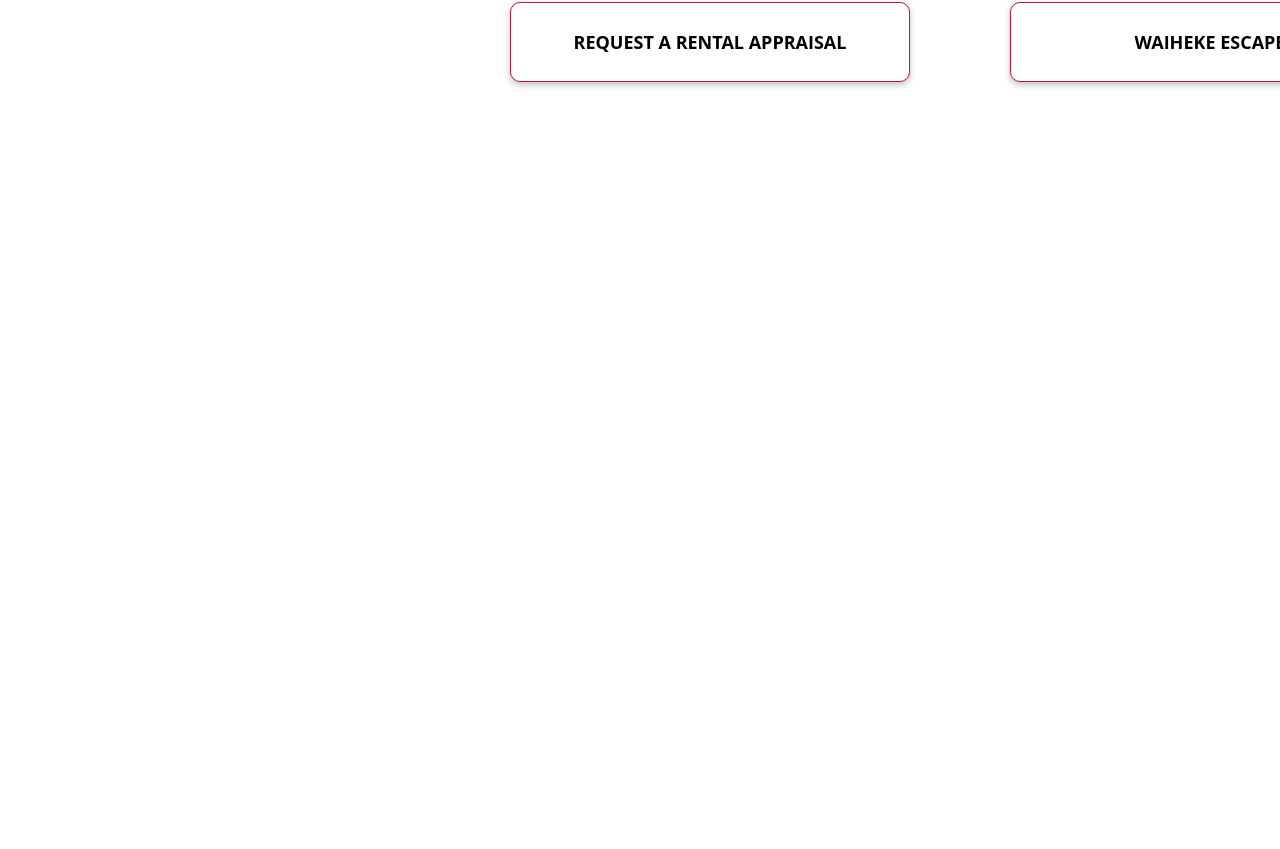
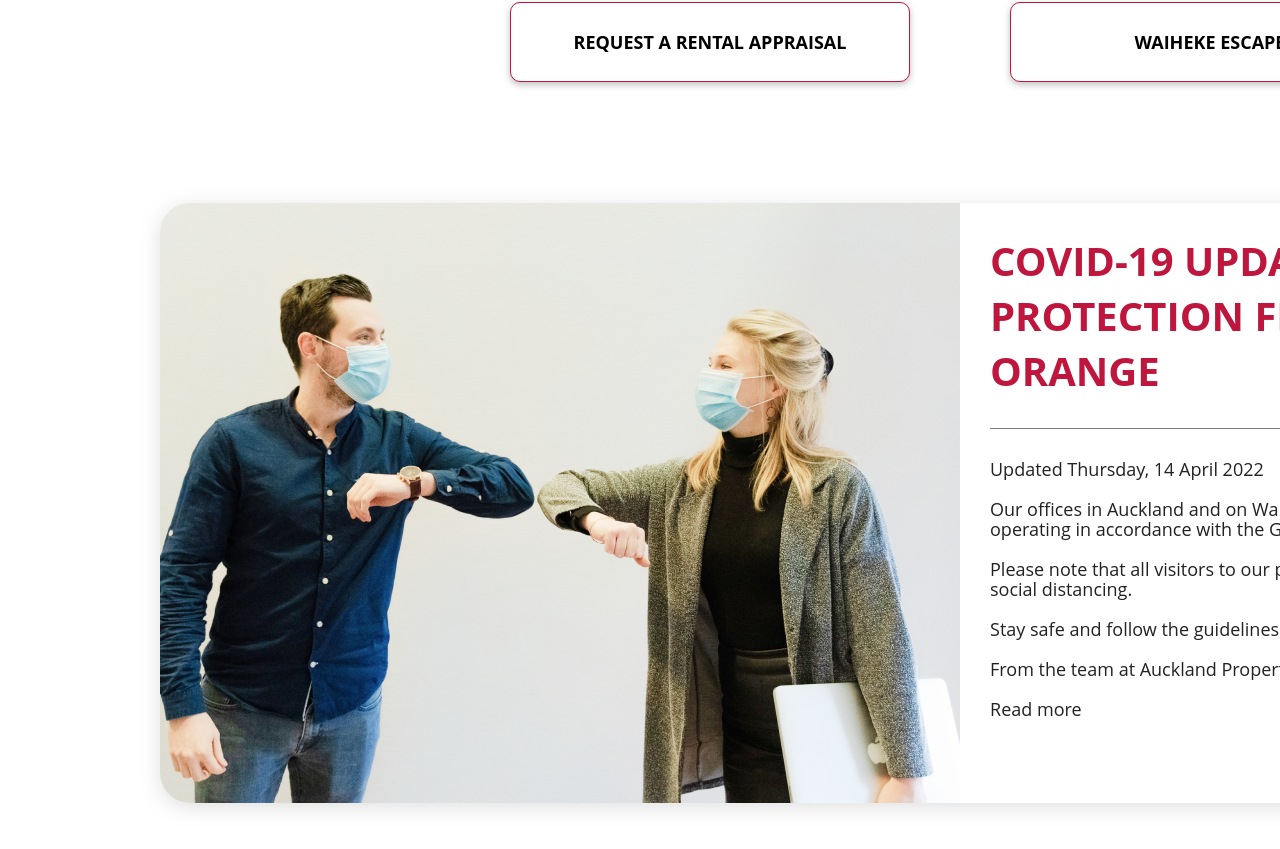
Before and after one commit to MySweetBrick/mern-property-app, a React (Create React App) app in the folder client/: page / in a window 1280 px wide. Shown: the part 1708-2557 px from the top of the page. Before the commit the page ends 1861 px from the top, so only its background shows below. Built offline with nearby package versions, Linux system fonts and the light colour scheme.

Commit message:
covid card component added

```diff
--- /dev/null
+++ b/client/src/components/CovidBanner.js
@@ -0,0 +1,36 @@
+import React from 'react';
+import {
+    Background,
+    BannerContainer,
+    LeftSide,
+    RightSide,
+    Header,
+    GreyBar,
+    Body,
+
+} from '../styles/CovidBanner.styled';
+
+function CovidBanner() {
+    return (
+        <Background>
+            <BannerContainer>
+                <LeftSide></LeftSide>
+                <RightSide>
+                    <Header>COVID-19 UPDATE – <br />
+                    PROTECTION FRAMEWORK – <br />
+                    ORANGE</Header>
+                    <GreyBar></GreyBar>
+                    <Body>Updated Thursday, 14 April 2022 <br /> <br />
+                    Our offices in Auckland and on Waiheke Island are open during business hours and are operating in accordance with the Government’s Orange ‘Traffic Light’ Framework. <br /> <br />
+                    Please note that all visitors to our premises are required to wear masks and maintain social distancing. <br /> <br />
+                    Stay safe and follow the guidelines. <br /> <br />
+                    From the team at Auckland Property Management. <br /> <br />
+                    Read more
+                    </Body>
+                </RightSide>
+            </BannerContainer>
+        </Background>
+    );
+};
+
+export default CovidBanner;
--- a/client/src/pages/Home.js
+++ b/client/src/pages/Home.js
@@ -2,6 +2,7 @@ import React from 'react';
 import HeroBanner from '../components/HeroBanner';
 import RentalForm from '../components/RentalForm';
 import Break from '../components/Break';
+import CovidBanner from '../components/CovidBanner';
 
 
 import PropertyPage from './PropertyPage';
@@ -13,6 +14,7 @@ function Home() {
         <RentalForm />
         {/* <PropertyPage /> */}
         <Break />
+        <CovidBanner />
         </>
     );
 };
--- /dev/null
+++ b/client/src/styles/CovidBanner.styled.js
@@ -0,0 +1,62 @@
+import styled from "styled-components";
+import img from '../images/top-covid.png';
+
+export const Background = styled.div`
+    width: 1920px;
+    height: 700px;
+    display: flex;
+    align-items: center;
+    justify-content: center;
+`;
+
+export const BannerContainer = styled.div`
+    width: 1600px;
+    height: 600px;
+    border-radius: 30px;
+    box-shadow: 0px 4px 20px rgba(129, 129, 129, 0.25);
+    display: flex;
+    flex-direction: row;
+`;
+
+export const LeftSide = styled.div`
+    height: 600px;
+    width: 740px;
+    flex: 50%;
+    background-image: url(${img});
+    background-size: cover;
+    border-bottom-left-radius: 30px;
+    border-top-left-radius: 30px;
+`;
+
+export const RightSide = styled.div`
+    flex: 50%;
+    display: flex;
+    flex-direction: column;
+    align-items: left;
+`;
+
+export const Header = styled.div`
+    margin: 30px;
+    text-transform: uppercase;
+    color: #BF163D;
+    font-family: 'Open Sans';
+    font-weight: 700;
+    font-size: 40px;
+`;
+
+export const GreyBar = styled.div`
+    width: 686px;
+    height: 1px;
+    margin-left: 30px;
+    background-color: rgba(0, 0, 0, 0.5);
+`;
+
+export const Body = styled.div`
+    font-family: 'Open Sans';
+    font-style: normal;
+    font-weight: 400;
+    font-size: 18px;
+    color: #222222;
+    margin: 30px;
+    line-height: 20px;
+`;
```
Also changed, not shown: client/src/images/top-covid.png (added).
